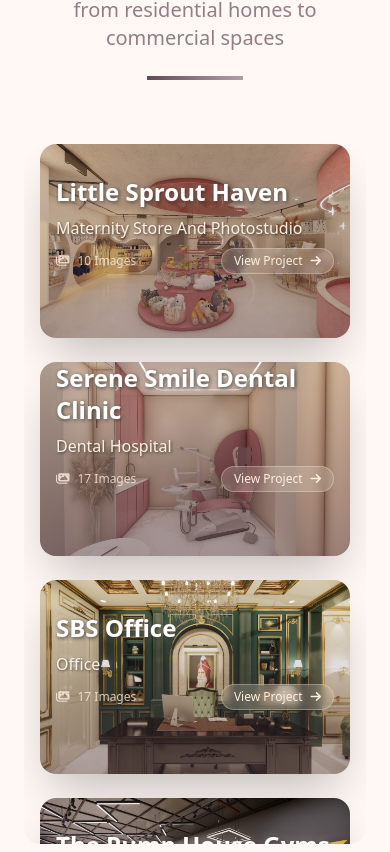
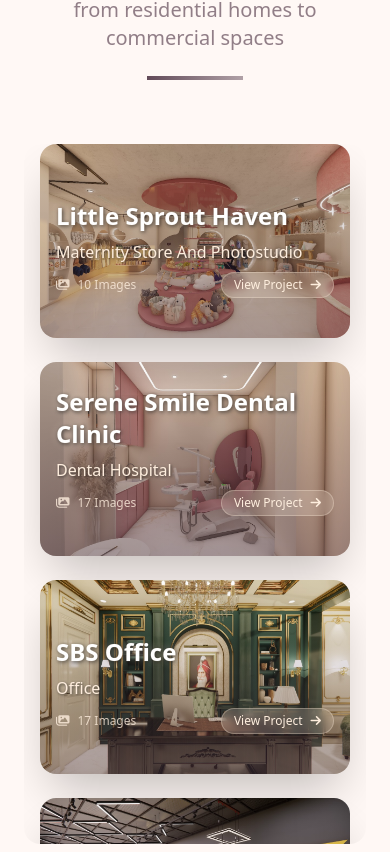
Before and after one commit to DiyaKanwar/Faraiha-Rehman-Portfolio, a React (Create React App) app: page / in a window 390 px wide. Shown: the part 3332-4184 px from the top of the page. Built offline with nearby package versions, Linux system fonts and the light colour scheme; the HTML template or start-up script is replaced by a standard one.

Commit message:
mobile gallary

```diff
--- a/src/App.js
+++ b/src/App.js
@@ -477,9 +477,7 @@ export default function App() {
         <div className="absolute inset-0 bg-gradient-to-t from-[#624A58]/40 via-[#624A58]/20 to-transparent"></div>
 
         {/* Content overlay */}
-        <div className="absolute inset-0 flex flex-col justify-end px-4 pb-16 sm:px-6 sm:pb-20 text-[#FEEEDE]">
-
-
+       <div className="absolute bottom-0 left-0 right-0 px-4 pt-6 pb-10 sm:pt-20 sm:pb-24 sm:px-6 text-[#FEEEDE]">
 
           <h3 className="text-2xl sm:text-3xl font-bold mb-2 text-white" style={{
             textShadow: '0 0 8px rgba(254, 238, 222, 0.4), 1px 1px 4px rgba(0, 0, 0, 0.8)',
```
